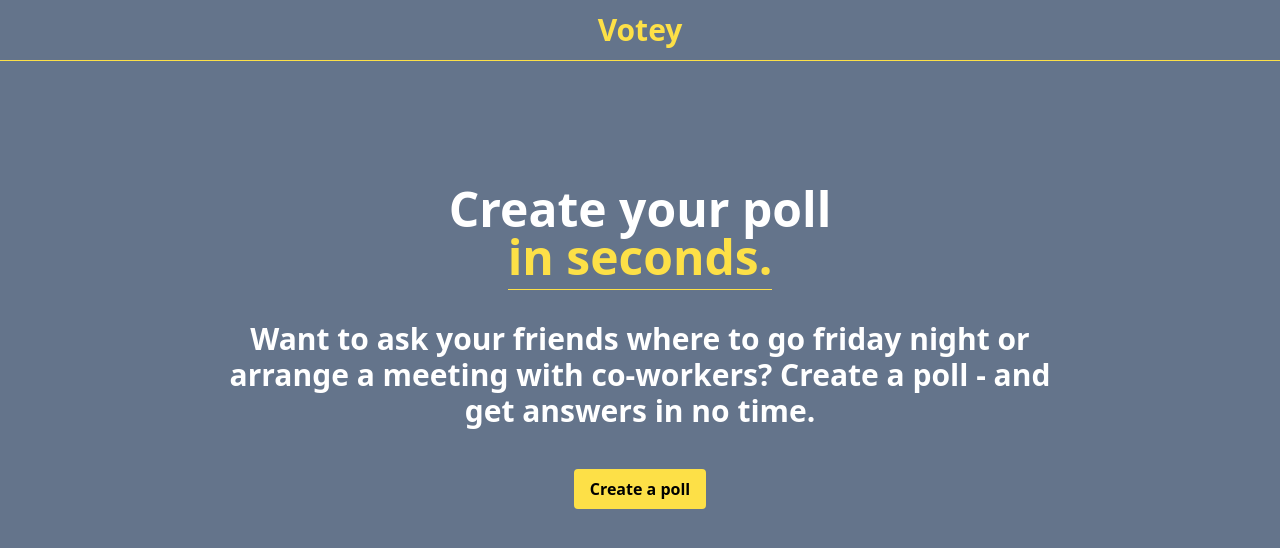
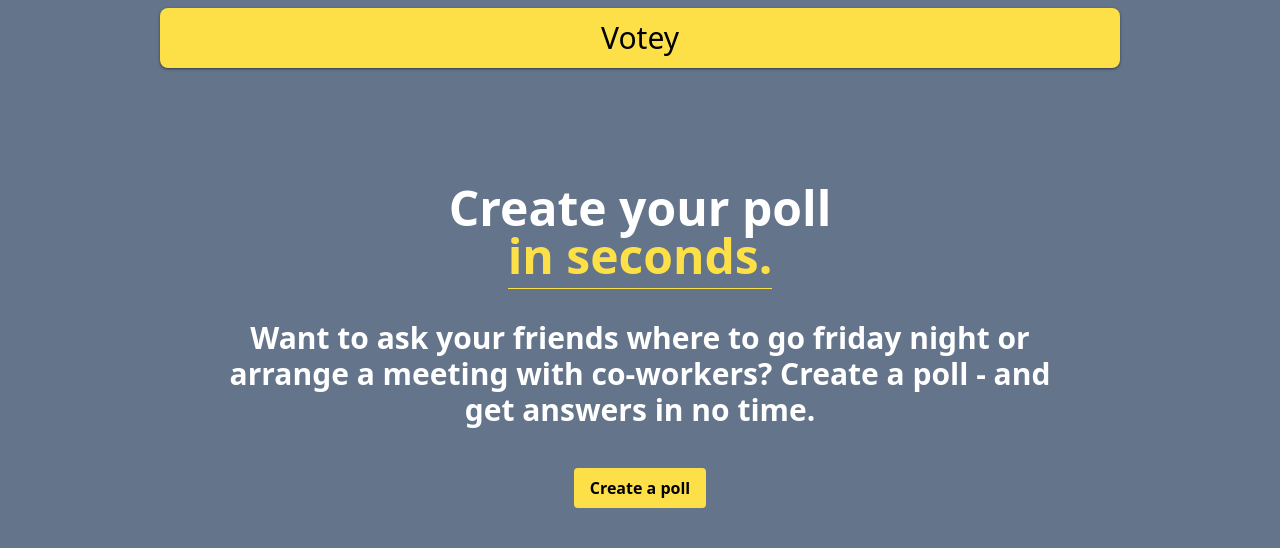
Before and after one commit to alpha0zero/votey, a Next.js app: page / in a window 1280 px wide. Shown: the top 548 px of the page. Built offline with nearby package versions, Linux system fonts and the light colour scheme.

Commit message:
nav bar update

```diff
--- a/components/Nav.tsx
+++ b/components/Nav.tsx
@@ -2,12 +2,12 @@ import Link from "next/link";
 
 export default function Nav() {
   return (
-    <div className="text-3xl text-center py-3 font-bold text-yellow-300             border-spacing-1 border-b border-yellow-300">
+    <nav className="w-3/4 mx-auto relative top-2 text-3xl text-center py-3  bg-yellow-300 rounded-lg shadow shadow-gray-700">
         <Link href='/'>
             <span className="cursor-pointer">
                 Votey
             </span>
         </Link>
-    </div>
+    </nav>
   )
 }
```
